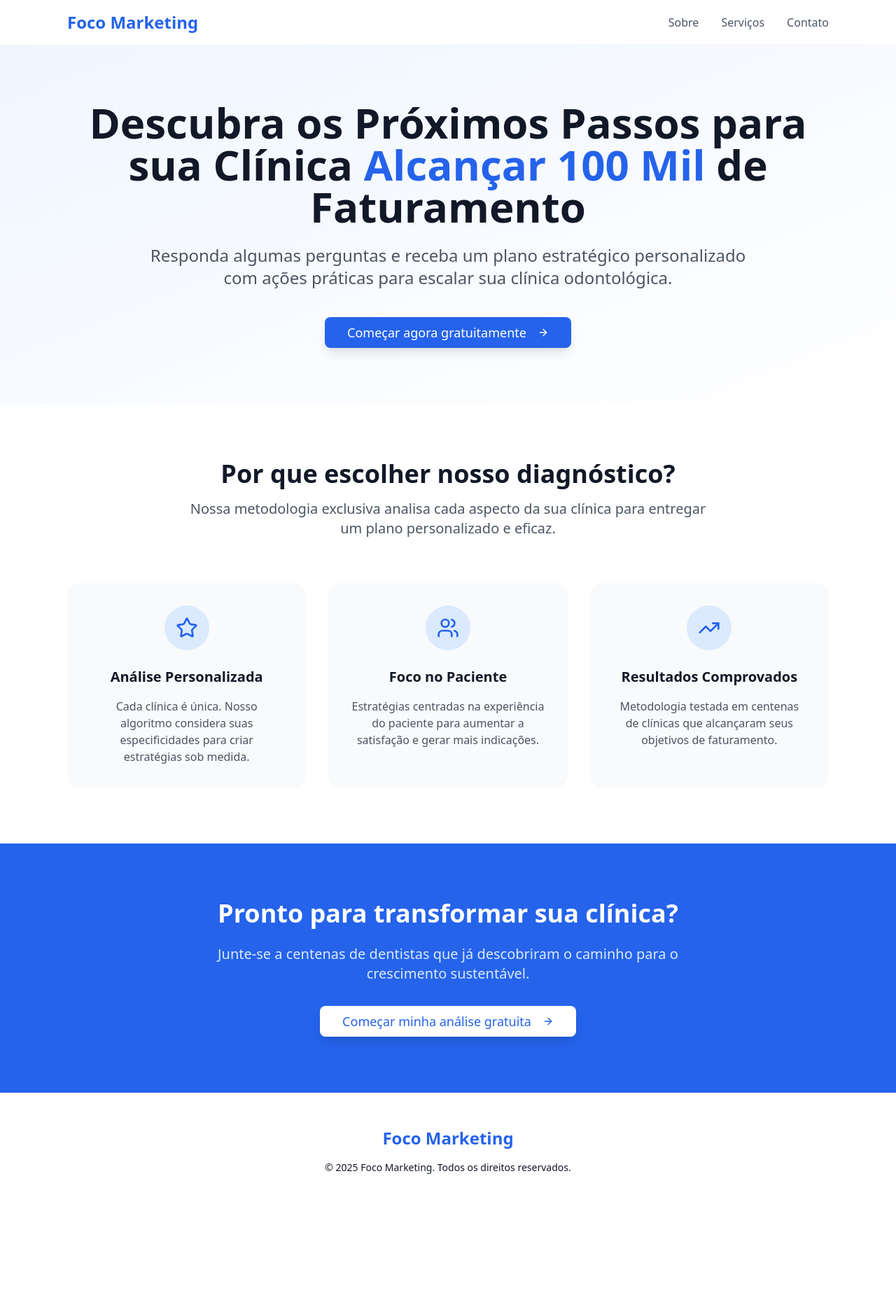
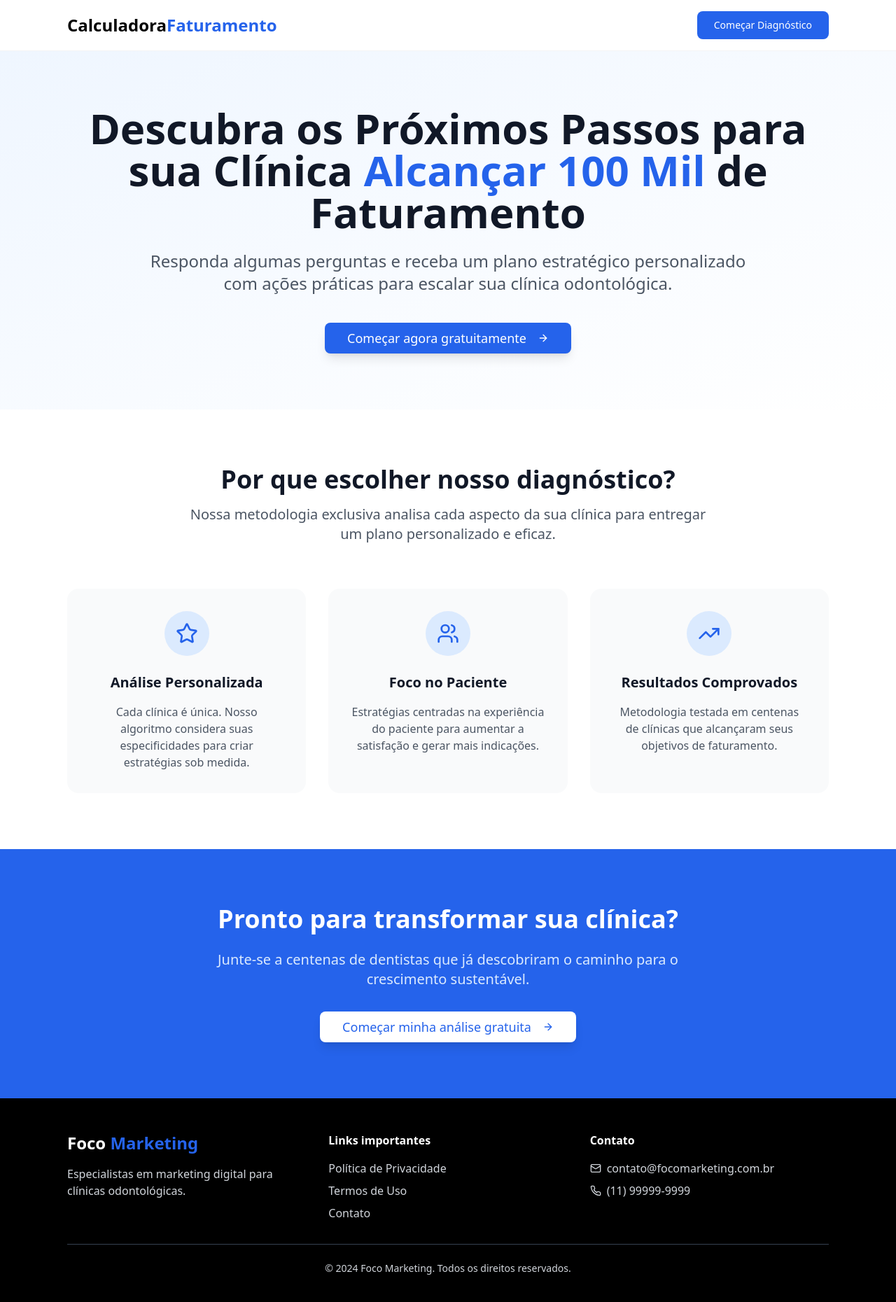
Before and after one commit to Kelvin-foco/plano-foco-estrategico--novo, a React (Vite) app: page / in a window 1280 px wide. Shown: the top 1860 px of the page at 70% size. Before the commit the page ends 1726 px from the top, so only its background shows below. Built offline with nearby package versions, Linux system fonts and the light colour scheme.

Commit message:
Refactor: Update homepage header and footer
Updated the homepage header with the title "CalculadoraFaturamento" and a "Começar Diagnóstico" button. Re-structured the footer to match the provided design, including sections for title, description, links, contact information, and a copyright notice.

```diff
--- a/src/pages/Index.tsx
+++ b/src/pages/Index.tsx
@@ -1,23 +1,30 @@
 
 import { Button } from "@/components/ui/button";
-import { ArrowRight, Star, Users, TrendingUp } from "lucide-react";
+import { ArrowRight, Star, Users, TrendingUp, Phone, Mail } from "lucide-react";
 import { Link } from "react-router-dom";
+import { Separator } from "@/components/ui/separator";
 
 const Index = () => {
+  const scrollToForm = () => {
+    // Scroll to form section or navigate to formulario page
+    window.location.href = '/formulario';
+  };
+
   return (
     <div className="min-h-screen bg-white">
       {/* Header */}
       <header className="bg-white border-b border-gray-100 py-4">
         <div className="max-w-6xl mx-auto px-4 sm:px-6 lg:px-8">
           <div className="flex justify-between items-center">
-            <div className="text-2xl font-bold text-blue-600">
-              Foco Marketing
+            <div className="text-2xl font-bold text-black">
+              Calculadora<span className="text-blue-600">Faturamento</span>
             </div>
-            <div className="hidden md:flex space-x-8 text-gray-600">
-              <a href="#" className="hover:text-blue-600 transition-colors">Sobre</a>
-              <a href="#" className="hover:text-blue-600 transition-colors">Serviços</a>
-              <a href="#" className="hover:text-blue-600 transition-colors">Contato</a>
-            </div>
+            <Button
+              onClick={scrollToForm}
+              className="bg-blue-600 hover:bg-blue-700 text-white px-6 py-2 rounded-lg"
+            >
+              Começar Diagnóstico
+            </Button>
           </div>
         </div>
       </header>
@@ -121,15 +128,58 @@ const Index = () => {
       </section>
 
       {/* Footer */}
-      <footer className="bg-white py-12 border-t border-gray-100">
+      <footer className="bg-black py-12">
         <div className="max-w-6xl mx-auto px-4 sm:px-6 lg:px-8">
+          <div className="grid md:grid-cols-3 gap-8 mb-8">
+            {/* Left Section */}
+            <div>
+              <div className="text-2xl font-bold mb-4">
+                <span className="text-white">Foco</span>
+                <span className="text-blue-600"> Marketing</span>
+              </div>
+              <p className="text-gray-300">
+                Especialistas em marketing digital para clínicas odontológicas.
+              </p>
+            </div>
+
+            {/* Center Section */}
+            <div>
+              <h4 className="text-white font-semibold mb-4">Links importantes</h4>
+              <div className="space-y-2">
+                <a href="#" className="block text-gray-300 hover:text-blue-400 transition-colors">
+                  Política de Privacidade
+                </a>
+                <a href="#" className="block text-gray-300 hover:text-blue-400 transition-colors">
+                  Termos de Uso
+                </a>
+                <a href="#" className="block text-gray-300 hover:text-blue-400 transition-colors">
+                  Contato
+                </a>
+              </div>
+            </div>
+
+            {/* Right Section */}
+            <div>
+              <h4 className="text-white font-semibold mb-4">Contato</h4>
+              <div className="space-y-2">
+                <div className="flex items-center text-gray-300">
+                  <Mail className="h-4 w-4 mr-2" />
+                  <span>contato@focomarketing.com.br</span>
+                </div>
+                <div className="flex items-center text-gray-300">
+                  <Phone className="h-4 w-4 mr-2" />
+                  <span>(11) 99999-9999</span>
+                </div>
+              </div>
+            </div>
+          </div>
+
+          <Separator className="bg-gray-700 mb-6" />
+
           <div className="text-center">
-            <div className="text-2xl font-bold text-blue-600 mb-4">
-              Foco Marketing
-            </div>
-            <div className="text-gray-900 text-sm">
-              © 2025 Foco Marketing. Todos os direitos reservados.
-            </div>
+            <p className="text-gray-300 text-sm">
+              © 2024 Foco Marketing. Todos os direitos reservados.
+            </p>
           </div>
         </div>
       </footer>
```
